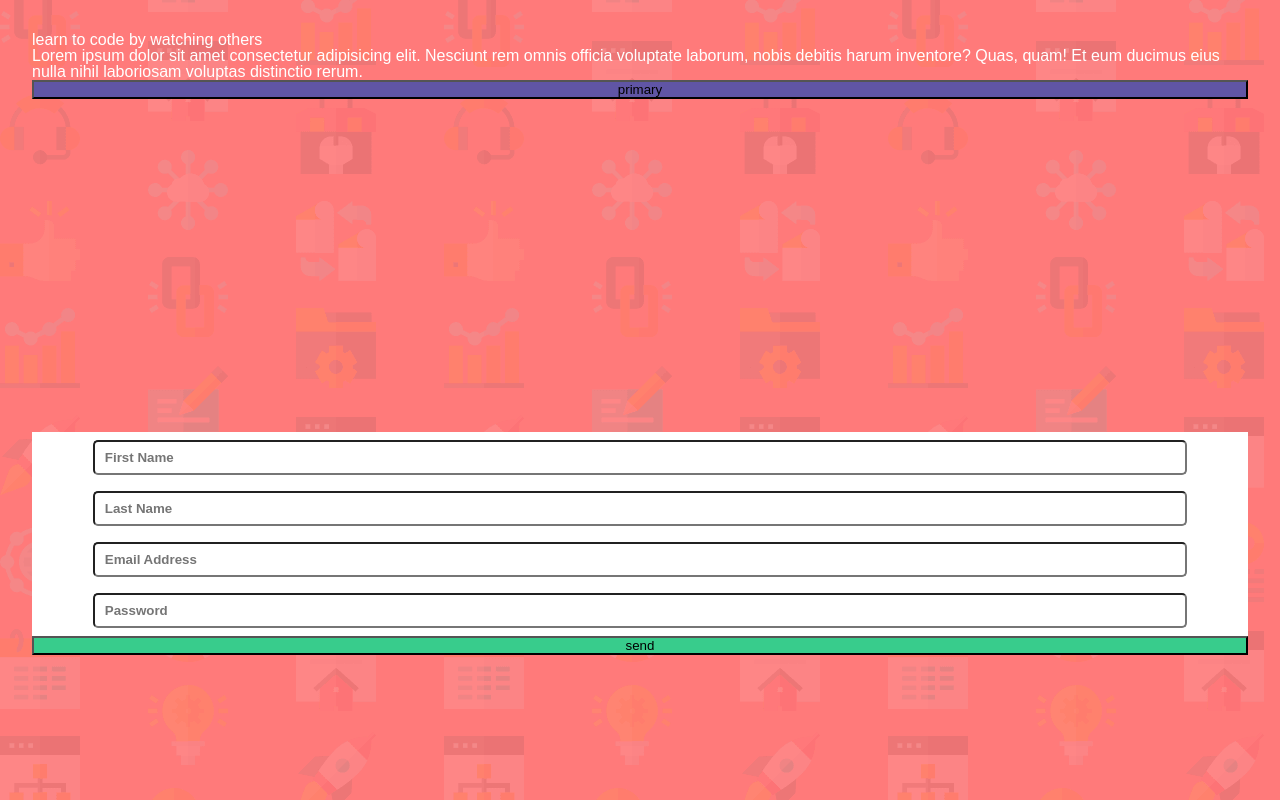
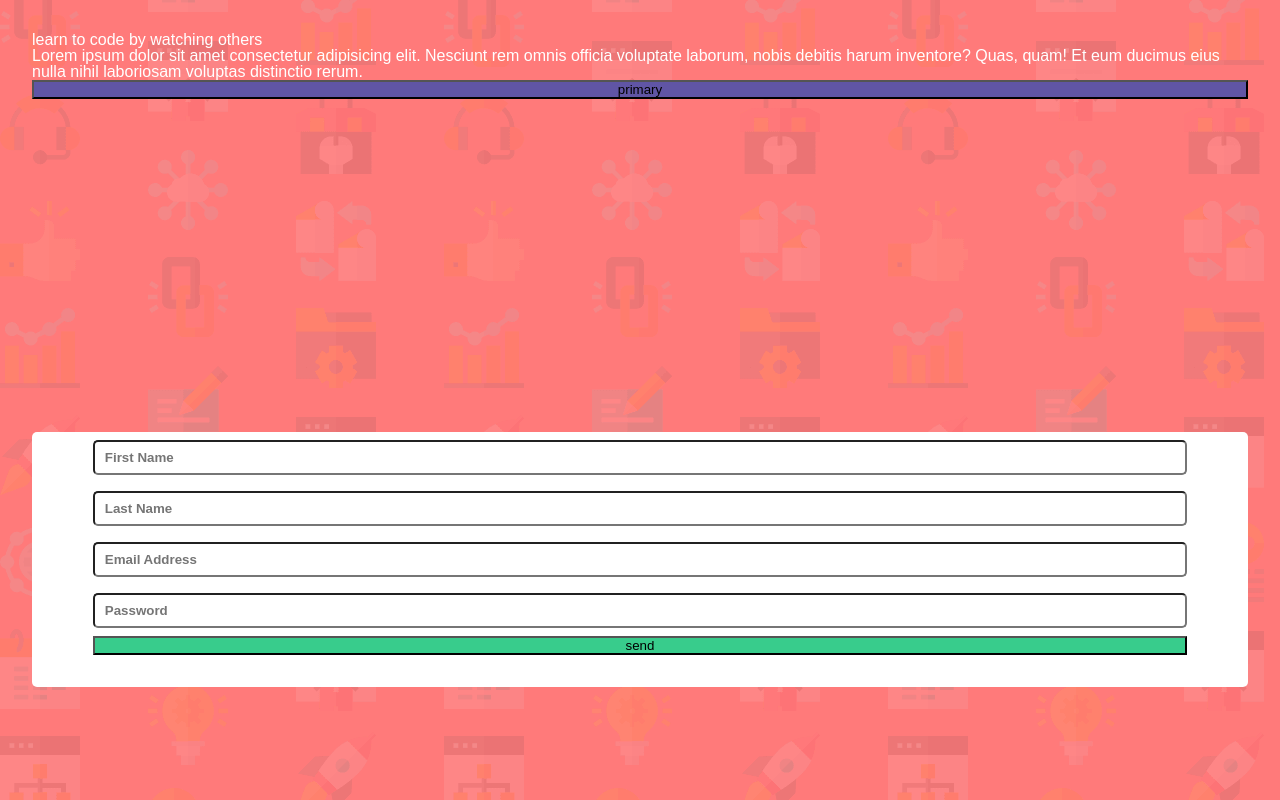
Before and after one commit to almeidaleandro28/Front-Mentor-Challenge-02, a React (Vite) app: page / in a window 1280 px wide. Built offline with nearby package versions, Linux system fonts and the light colour scheme.

Commit message:
style: add width for btn

```diff
--- a/src/assets/Components/input/Button.tsx
+++ b/src/assets/Components/input/Button.tsx
@@ -6,5 +6,6 @@ export const ButtonStyled = styled.button<{$primary?: boolean}>`
                       : props.theme.colors.green};
   color: ${props => props.theme.color};
 
-  width: 100%;
+  /* width: 100%; */
+  width: ${ props => props.$primary ? '100%' : '90%'};
 `
--- a/src/assets/Components/layout/Form.tsx
+++ b/src/assets/Components/layout/Form.tsx
@@ -5,8 +5,9 @@ import { ButtonStyled } from '../input/Button';
 
 const FormStyled  = styled.form`
   background-color: ${ ( { theme } ) => theme.colors.white};
+  border-radius: 5px;
   text-align: center;
-
+  padding-bottom: 2rem;
 `
 
 function Form(props) {
```
